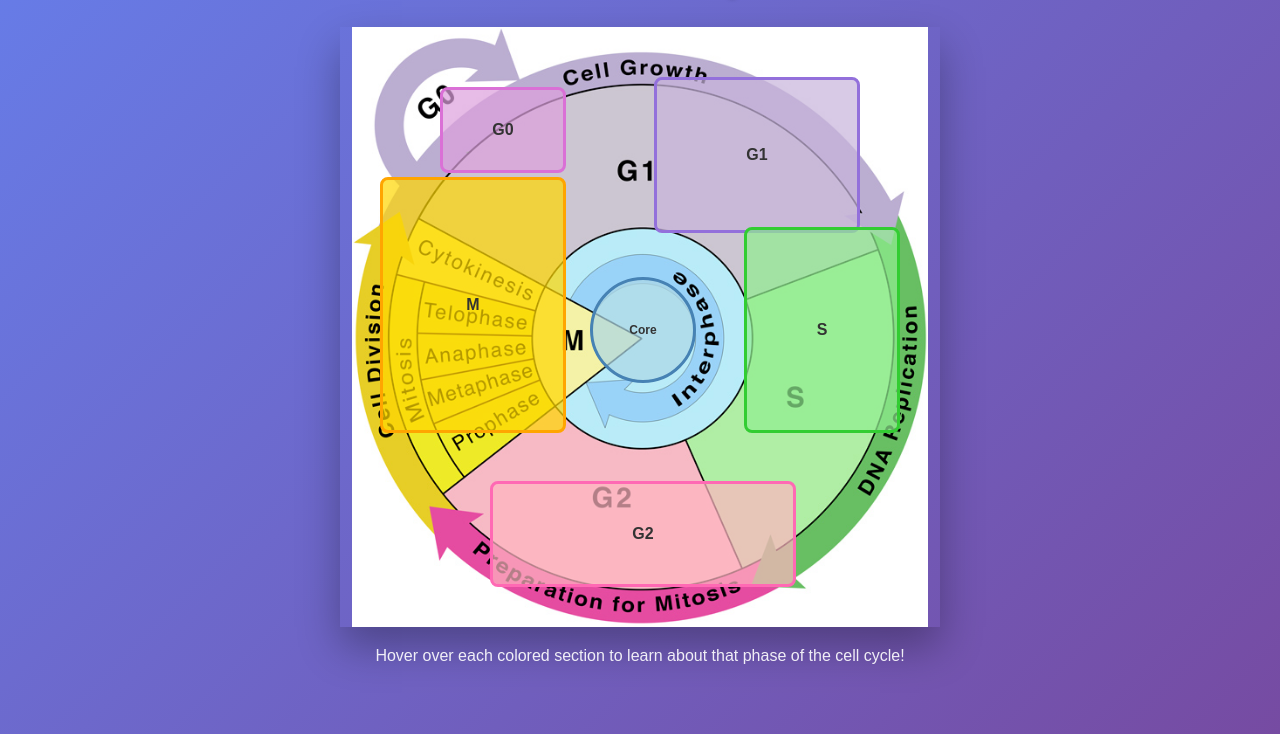
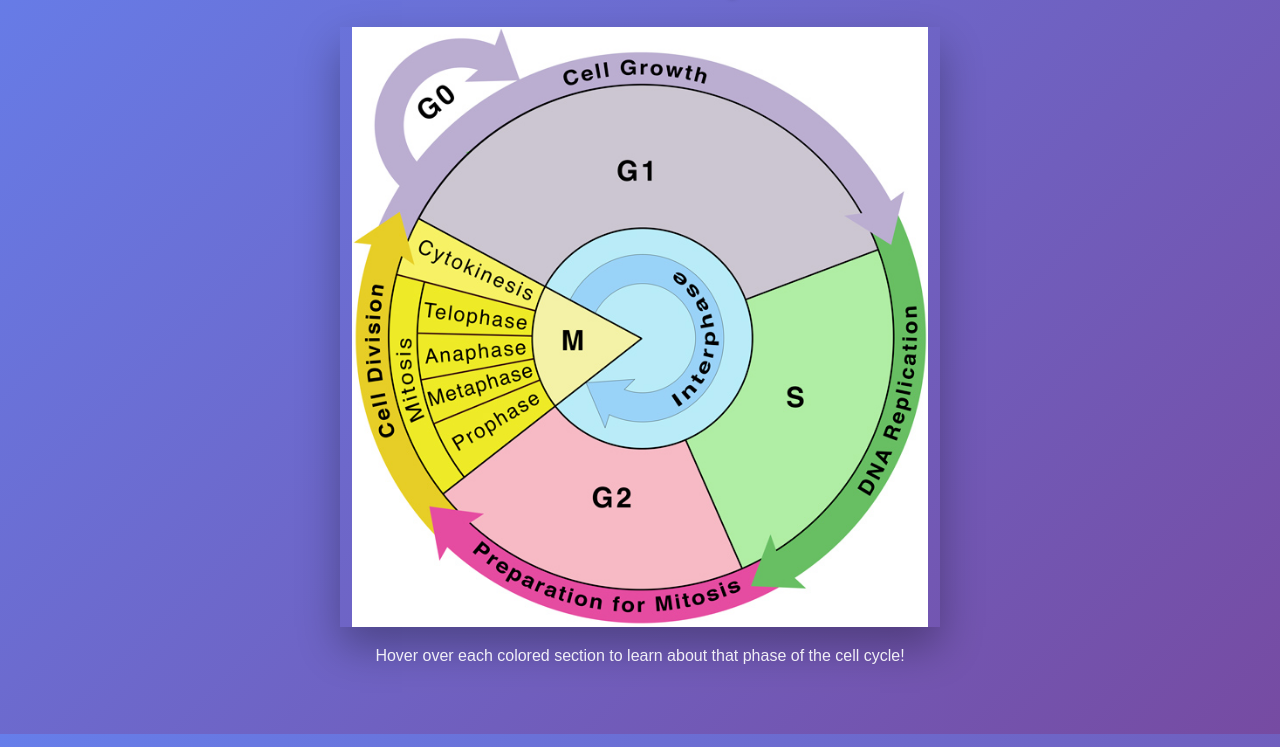
Before and after one commit to JustAidenn/cell-cycle, a plain HTML site: page index.html in a window 1280 px wide. Shown: the part 106-853 px from the top of the page. Drawn offline with Linux system fonts and the light colour scheme.

Commit message:
Update Index

```diff
--- a/index.html
+++ b/index.html
@@ -60,54 +60,65 @@
             opacity: 1;
         }
 
+                /* G0 Phase - Top left */
+         .g0-phase {
+            top: 35px;
+            left: 50px;
+            width: 80px;
+            height: 80px;
+            background: transparent;
+            border: none;
+            border-radius: 50%;
+        }
+
         /* G1 Phase - Top right section */
         .g1-phase {
-            top: 50px;
-            right: 80px;
-            width: 200px;
-            height: 150px;
-            background: rgba(200, 180, 220, 0.7);
-            border: 3px solid #9370db;
+            top: 100px;
+            right: 260px;
+            width: 80px;
+            height: 80px;
+            background: transparent;
+            border: none;
+            border-radius: 50%;
         }
 
         /* S Phase - Right section */
         .s-phase {
-            top: 200px;
-            right: 40px;
-            width: 150px;
-            height: 200px;
-            background: rgba(144, 238, 144, 0.7);
-            border: 3px solid #32cd32;
+            top: 330px;
+            right: 100px;
+            width: 80px;
+            height: 80px;
+            background: transparent;
+            border: none;
+            border-radius: 50%;
         }
 
         /* G2 Phase - Bottom section */
         .g2-phase {
-            bottom: 40px;
-            left: 150px;
-            width: 300px;
-            height: 100px;
-            background: rgba(255, 182, 193, 0.7);
-            border: 3px solid #ff69b4;
+            bottom: 80px;
+            left: 220px;
+            width: 80px;
+            height: 80px;
+            border-radius: 50%;
+            background: transparent;
+            border: none;
         }
 
         /* M Phase - Left section */
         .m-phase {
-            top: 150px;
-            left: 40px;
-            width: 180px;
-            height: 250px;
-            background: rgba(255, 215, 0, 0.7);
-            border: 3px solid #ffa500;
+            top: 280px;
+            left: 160px;
+            width: 80px;
+            height: 80px;
+            border-radius: 50%;
+            background: transparent;
+            border: none;
         }
 
-        /* G0 Phase - Top left */
-        .g0-phase {
-            top: 60px;
-            left: 100px;
-            width: 120px;
-            height: 80px;
-            background: rgba(221, 160, 221, 0.7);
-            border: 3px solid #da70d6;
+
+
+        .g0-phase .phase-label {
+            display: none;
         }
 
         /* Interphase - Center */
@@ -116,8 +127,8 @@
             left: 250px;
             width: 100px;
             height: 100px;
-            background: rgba(173, 216, 230, 0.7);
-            border: 3px solid #4682b4;
+            background: transparent;
+            border: none;
             border-radius: 50%;
         }
 
@@ -147,6 +158,7 @@
             left: 50%;
             transform: translate(-50%, -50%);
             pointer-events: none;
+            display: none;
         }
     </style>
 </head>
```
